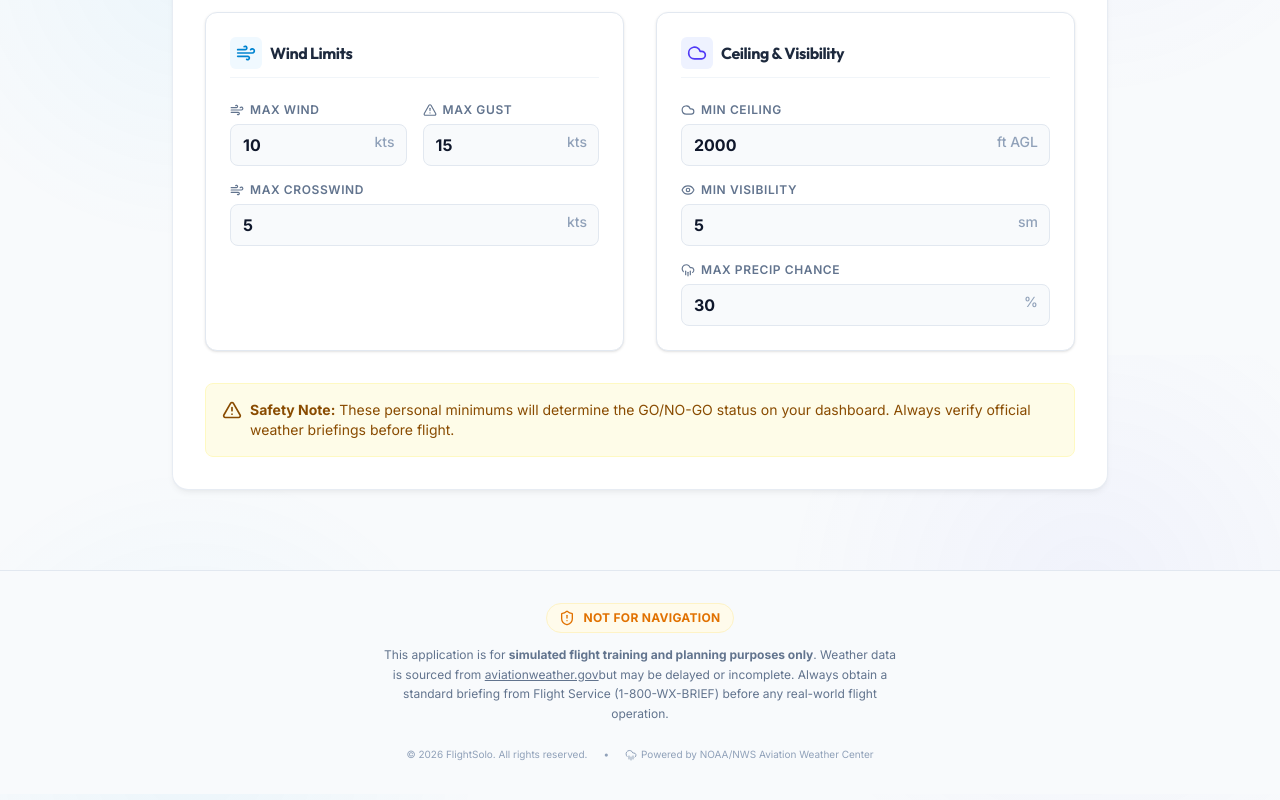
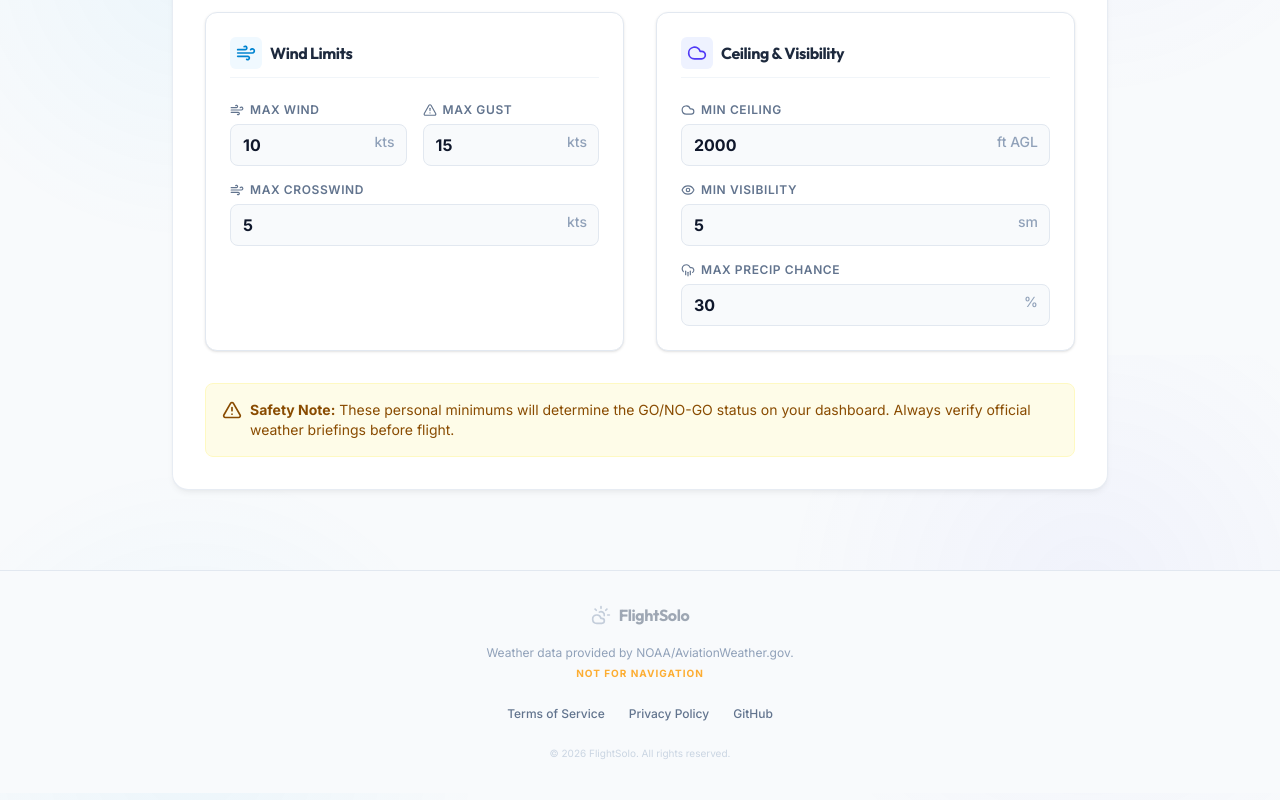
Before and after one commit to wavyvi00/pilotweatherbrief, a React (Vite) app: page /settings in a window 1280 px wide. Shown: the part 445-1245 px from the top of the page. Built offline with nearby package versions, Linux system fonts and the light colour scheme.

Commit message:
feat: Implement Privacy Policy and Terms of Service modals, add dark mode variant support, adjust airport search styling, and introduce a date picker to the dashboard toolbar.

```diff
--- a/src/components/AirportSearch.tsx
+++ b/src/components/AirportSearch.tsx
@@ -74,7 +74,7 @@ export const AirportSearch = ({ onSelect, currentStation, compact }: AirportSear
                     onChange={handleInput}
                     onFocus={() => inputValue.length > 0 && setIsOpen(true)}
                     className={`bg-white dark:bg-slate-800 border border-gray-200 dark:border-slate-700 rounded-lg transition-all outline-none uppercase font-bold text-sm text-slate-800 dark:text-slate-200 shadow-sm focus:border-sky-500 focus:ring-4 focus:ring-sky-500/10 placeholder:text-slate-400
-                        ${compact ? 'w-24 pl-10 pr-2 py-2 text-xs md:w-28' : 'pl-10 pr-4 py-2.5 w-full md:w-40 md:focus:w-64'}
+                        ${compact ? 'w-full pl-10 pr-2 py-2 text-xs' : 'pl-10 pr-4 py-2.5 w-full md:w-40 md:focus:w-64'}
                     `}
                     placeholder={compact ? "..." : "Search Airport..."}
                 />
--- a/src/components/Footer.tsx
+++ b/src/components/Footer.tsx
@@ -1,31 +1,35 @@
-import { CloudRain, ShieldAlert } from 'lucide-react';
+import { useState } from 'react';
+import { CloudSun } from 'lucide-react';
+import { PrivacyPolicyModal, TermsOfServiceModal } from './LegalModals';
 
 export const Footer = () => {
+    const [showPrivacy, setShowPrivacy] = useState(false);
+    const [showTerms, setShowTerms] = useState(false);
+
     return (
         <footer className="w-full py-8 mt-12 border-t border-slate-200 dark:border-slate-800 bg-slate-50 dark:bg-slate-900 text-center transition-colors">
             <div className="max-w-4xl mx-auto px-4">
-                <div className="flex flex-col items-center justify-center gap-3 text-slate-500 dark:text-slate-400 mb-6">
-                    <div className="flex items-center gap-2 text-amber-600 dark:text-amber-500 bg-amber-50 dark:bg-amber-900/20 px-3 py-1.5 rounded-full border border-amber-100 dark:border-amber-900/30">
-                        <ShieldAlert className="w-4 h-4" />
-                        <span className="text-xs font-bold uppercase tracking-wide">Not for Navigation</span>
-                    </div>
-                    <p className="text-xs max-w-lg leading-relaxed">
-                        This application is for <strong>simulated flight training and planning purposes only</strong>.
-                        Weather data is sourced from <a href="https://aviationweather.gov" target="_blank" rel="noopener noreferrer" className="underline hover:text-slate-800 dark:hover:text-slate-200">aviationweather.gov</a>
-                        but may be delayed or incomplete. Always obtain a standard briefing from Flight Service (1-800-WX-BRIEF)
-                        before any real-world flight operation.
-                    </p>
+                <div className="flex items-center justify-center gap-2 mb-4 opacity-50">
+                    <CloudSun className="w-5 h-5 text-slate-400 dark:text-slate-500" />
+                    <span className="font-display font-bold text-slate-600 dark:text-slate-400">FlightSolo</span>
                 </div>
-
-                <div className="flex flex-col md:flex-row items-center justify-center gap-4 text-[10px] text-slate-400 dark:text-slate-600">
-                    <p>© {new Date().getFullYear()} FlightSolo. All rights reserved.</p>
-                    <span className="hidden md:block">•</span>
-                    <p className="flex items-center gap-1">
-                        <CloudRain className="w-3 h-3" />
-                        Powered by NOAA/NWS Aviation Weather Center
-                    </p>
+                <p className="text-xs text-slate-400 dark:text-slate-500 max-w-lg mx-auto leading-relaxed mb-6">
+                    Weather data provided by NOAA/AviationWeather.gov.
+                    <br />
+                    <span className="font-bold text-amber-500/80 dark:text-amber-500/60 uppercase tracking-widest text-[10px]">Not for Navigation</span>
+                </p>
+                <div className="flex justify-center gap-6 text-xs font-medium text-slate-500 dark:text-slate-400">
+                    <button onClick={() => setShowTerms(true)} className="hover:text-primary dark:hover:text-sky-400 transition-colors">Terms of Service</button>
+                    <button onClick={() => setShowPrivacy(true)} className="hover:text-primary dark:hover:text-sky-400 transition-colors">Privacy Policy</button>
+                    <a href="https://github.com/victorrodriguez/pilotweatherbrief" target="_blank" rel="noopener noreferrer" className="hover:text-primary dark:hover:text-sky-400 transition-colors">GitHub</a>
+                </div>
+                <div className="mt-6 text-[10px] text-slate-300 dark:text-slate-600">
+                    © {new Date().getFullYear()} FlightSolo. All rights reserved.
                 </div>
             </div>
+
+            <PrivacyPolicyModal isOpen={showPrivacy} onClose={() => setShowPrivacy(false)} />
+            <TermsOfServiceModal isOpen={showTerms} onClose={() => setShowTerms(false)} />
         </footer>
     );
 };
--- /dev/null
+++ b/src/components/LegalModals.tsx
@@ -0,0 +1,101 @@
+import React from 'react';
+import { X, Shield, FileText } from 'lucide-react';
+
+interface ModalProps {
+    isOpen: boolean;
+    onClose: () => void;
+}
+
+export const PrivacyPolicyModal: React.FC<ModalProps> = ({ isOpen, onClose }) => {
+    if (!isOpen) return null;
+
+    return (
+        <div className="fixed inset-0 z-[100] flex items-center justify-center p-4">
+            <div className="absolute inset-0 bg-slate-900/50 backdrop-blur-sm transition-opacity" onClick={onClose} />
+            <div className="relative w-full max-w-2xl bg-white dark:bg-slate-800 rounded-2xl shadow-2xl max-h-[80vh] flex flex-col animate-fade-in border border-slate-200 dark:border-slate-700">
+                <div className="p-6 border-b border-slate-100 dark:border-slate-700 flex items-center justify-between">
+                    <div className="flex items-center gap-3">
+                        <div className="p-2 bg-sky-50 dark:bg-sky-900/30 rounded-lg text-sky-600 dark:text-sky-400">
+                            <Shield className="w-5 h-5" />
+                        </div>
+                        <h2 className="text-xl font-bold text-slate-900 dark:text-slate-100 font-display">Privacy Policy</h2>
+                    </div>
+                    <button onClick={onClose} className="p-2 hover:bg-slate-100 dark:hover:bg-slate-700 rounded-full text-slate-400 hover:text-slate-600 dark:hover:text-slate-200 transition-colors">
+                        <X className="w-5 h-5" />
+                    </button>
+                </div>
+                <div className="p-6 overflow-y-auto prose dark:prose-invert max-w-none text-slate-600 dark:text-slate-300 text-sm leading-relaxed">
+                    <p><strong>Last Updated: January 29, 2026</strong></p>
+                    <p>Welcome to FlightSolo. Your privacy is important to us.</p>
+
+                    <h3>1. Data We Collect</h3>
+                    <p>We do not collect personal identifiable information (PII) unless explicitly provided (e.g., account registration). We store local preferences (aircraft profiles, theme settings) on your device using LocalStorage.</p>
+
+                    <h3>2. Third-Party Services</h3>
+                    <p>We use AviationWeather.gov for METAR/TAF data. Your IP address may be visible to their servers when fetching weather data directly or via our proxy.</p>
+
+                    <h3>3. Location Data</h3>
+                    <p>If you enable "Use My Location", your coordinates are processed locally to fetch relevant weather stations. We do not store your location history.</p>
+
+                    <h3>4. Cookie Policy</h3>
+                    <p>We use essential cookies/local storage for app functionality (maintaining session state). No tracking cookies are used.</p>
+
+                    <h3>5. Changes</h3>
+                    <p>We may update this policy periodically. Continued use of the app implies acceptance.</p>
+                </div>
+                <div className="p-4 border-t border-slate-100 dark:border-slate-700 bg-slate-50 dark:bg-slate-900/50 rounded-b-2xl flex justify-end">
+                    <button onClick={onClose} className="px-5 py-2 bg-slate-900 dark:bg-slate-700 text-white rounded-lg font-bold text-sm hover:bg-slate-800 dark:hover:bg-slate-600 transition-colors">
+                        Close
+                    </button>
+                </div>
+            </div>
+        </div>
+    );
+};
+
+
+export const TermsOfServiceModal: React.FC<ModalProps> = ({ isOpen, onClose }) => {
+    if (!isOpen) return null;
+
+    return (
+        <div className="fixed inset-0 z-[100] flex items-center justify-center p-4">
+            <div className="absolute inset-0 bg-slate-900/50 backdrop-blur-sm transition-opacity" onClick={onClose} />
+            <div className="relative w-full max-w-2xl bg-white dark:bg-slate-800 rounded-2xl shadow-2xl max-h-[80vh] flex flex-col animate-fade-in border border-slate-200 dark:border-slate-700">
+                <div className="p-6 border-b border-slate-100 dark:border-slate-700 flex items-center justify-between">
+                    <div className="flex items-center gap-3">
+                        <div className="p-2 bg-indigo-50 dark:bg-indigo-900/30 rounded-lg text-indigo-600 dark:text-indigo-400">
+                            <FileText className="w-5 h-5" />
+                        </div>
+                        <h2 className="text-xl font-bold text-slate-900 dark:text-slate-100 font-display">Terms of Service</h2>
+                    </div>
+                    <button onClick={onClose} className="p-2 hover:bg-slate-100 dark:hover:bg-slate-700 rounded-full text-slate-400 hover:text-slate-600 dark:hover:text-slate-200 transition-colors">
+                        <X className="w-5 h-5" />
+                    </button>
+                </div>
+                <div className="p-6 overflow-y-auto prose dark:prose-invert max-w-none text-slate-600 dark:text-slate-300 text-sm leading-relaxed">
+                    <div className="bg-amber-50 dark:bg-amber-900/20 p-4 rounded-lg border border-amber-100 dark:border-amber-800 mb-6">
+                        <strong className="text-amber-800 dark:text-amber-400 uppercase text-xs tracking-wider block mb-1">Critical Warning</strong>
+                        <p className="m-0 text-amber-700 dark:text-amber-300 font-bold">This application is for simulation and training purposes only. Do not use for real-world flight planning or navigation.</p>
+                    </div>
+
+                    <h3>1. Acceptance</h3>
+                    <p>By using FlightSolo, you agree to these terms. If you do not agree, strictly do not use the application.</p>
+
+                    <h3>2. No Liability</h3>
+                    <p>The developer(s) of FlightSolo assume <strong>no liability</strong> for any damages, incidents, or accidents resulting from the use of this software. Data is provided "as-is" from third-party sources (NOAA/AviationWeather.gov) and may be delayed or inaccurate.</p>
+
+                    <h3>3. Official Briefings</h3>
+                    <p>Pilots in Command (PIC) must always obtain a standard briefing from official sources (e.g., 1800wxbrief.com) prior to any flight.</p>
+
+                    <h3>4. User Conduct</h3>
+                    <p>You agree not to misuse the API, attempt to disrupt the service, or reverse engineer the application code.</p>
+                </div>
+                <div className="p-4 border-t border-slate-100 dark:border-slate-700 bg-slate-50 dark:bg-slate-900/50 rounded-b-2xl flex justify-end">
+                    <button onClick={onClose} className="px-5 py-2 bg-slate-900 dark:bg-slate-700 text-white rounded-lg font-bold text-sm hover:bg-slate-800 dark:hover:bg-slate-600 transition-colors">
+                        I Understand & Agree
+                    </button>
+                </div>
+            </div>
+        </div>
+    );
+};
--- a/src/index.css
+++ b/src/index.css
@@ -1,4 +1,5 @@
 @import "tailwindcss";
+@variant dark (&:where(.dark, .dark *));
 
 :root {
   /* Premium Light Palette */
```
Also changed, not shown: src/components/DashboardToolbar.tsx (+10 -0 lines).
